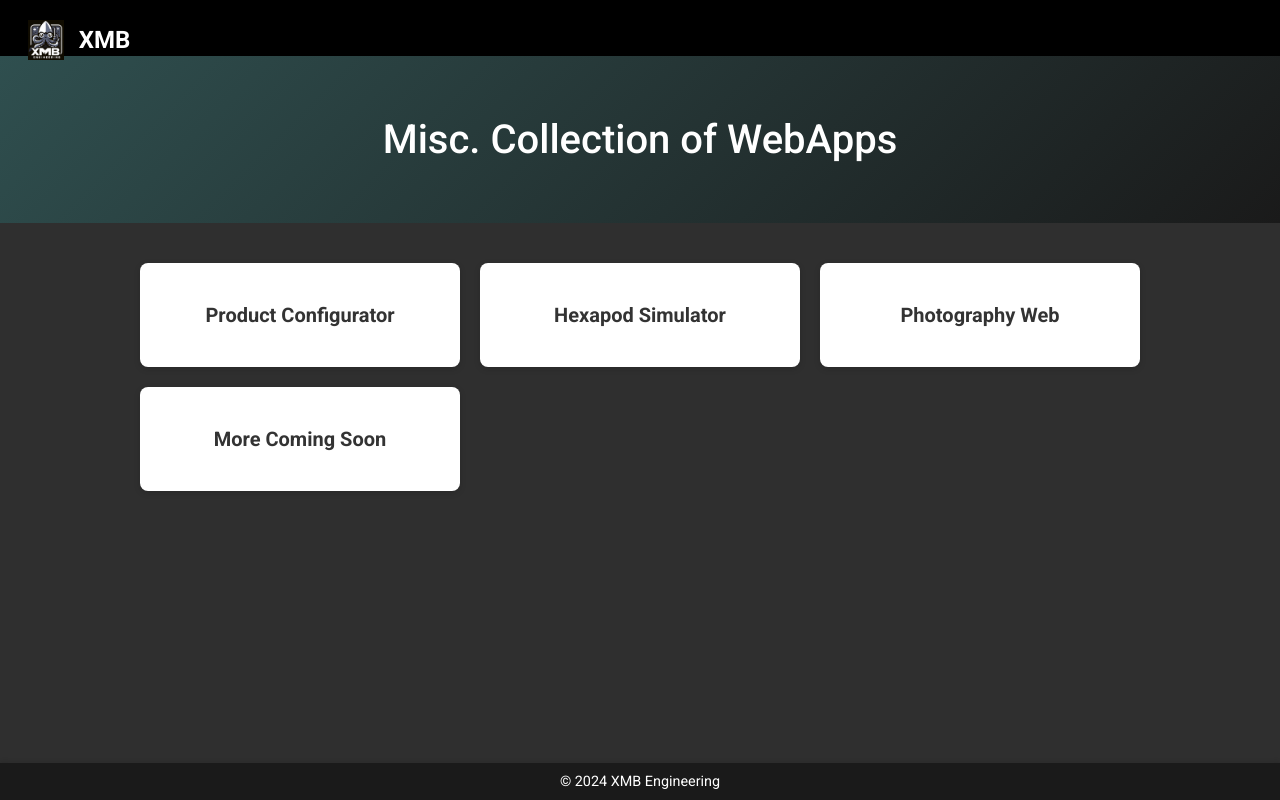
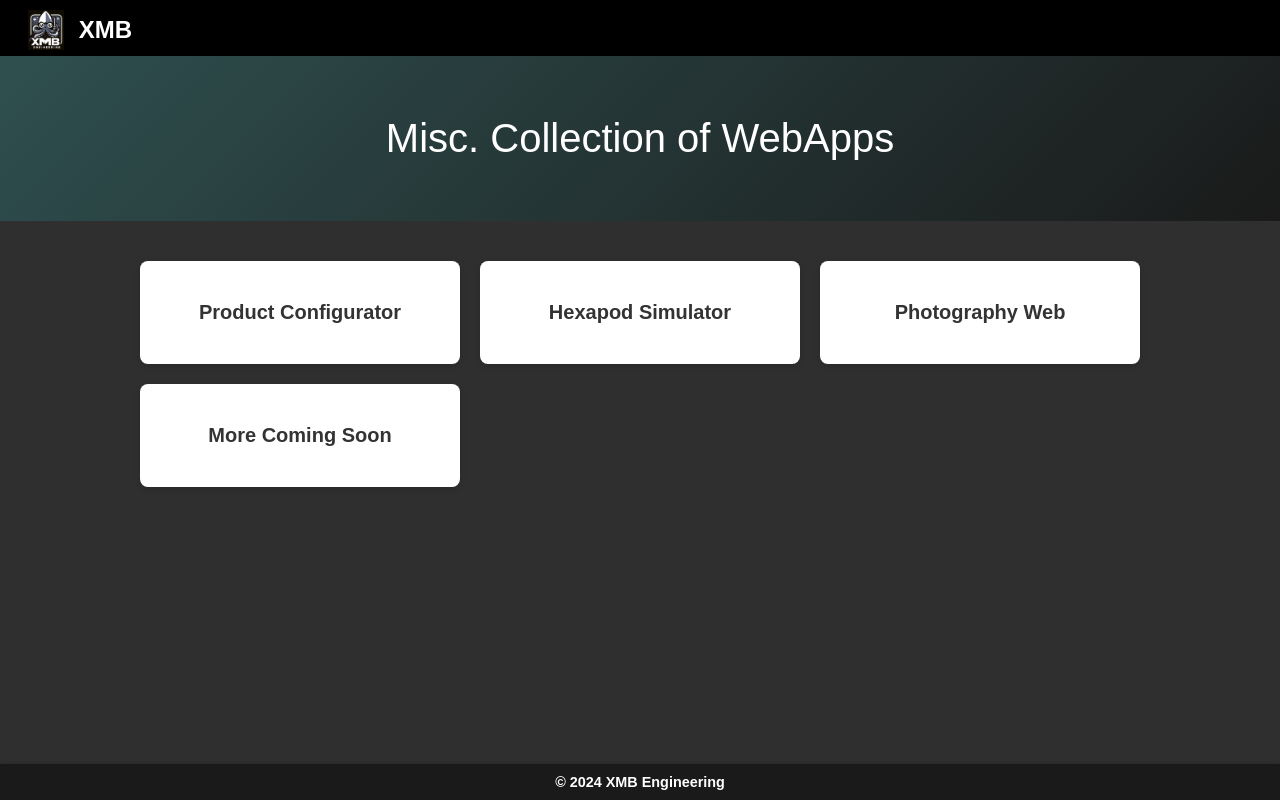
Before and after one commit to markbrauning/XMB-Apps, a website: page index.html in a window 1280 px wide. Drawn offline with Linux system fonts and the light colour scheme.

Commit message:
this is it

```diff
--- a/index.html
+++ b/index.html
@@ -10,14 +10,12 @@
 </head>
 <body>
     <header>
-        <div class="container">
         <a href="https://www.xmbengineering.com/home" class="header-link">
             <div class="titlelogo">
                 <img src="Product-Config/images/XMB_logo.jpg" class="logo" role="img" aria-label="XMB Engineering">
                 <h1 class="site-name">XMB</h1>
             </div>
         </a>
-        </div>
     </header>
     <section class="hero">
         <h2>Misc. Collection of WebApps</h2>
--- a/styles/home.css
+++ b/styles/home.css
@@ -1,5 +1,8 @@
 body {
-    font-family: 'Roboto', sans-serif;
+    font-family: 'Montserrat', sans-serif;
+    font-size: 18pt;
+    font-weight: 700;
+    letter-spacing: 0px;
     margin: 0;
     padding: 0;
     background-color: #2f2f2f;
@@ -7,12 +10,6 @@ body {
     flex-direction: column;
     min-height: 100vh;
     color: #ffffff;
-}
-
-.container {
-    max-width: inherit;
-    margin: 0 auto;
-    padding: 0 10px;
 }
 
 header {
```
Lines whose indentation alone changed are shown as unchanged.
